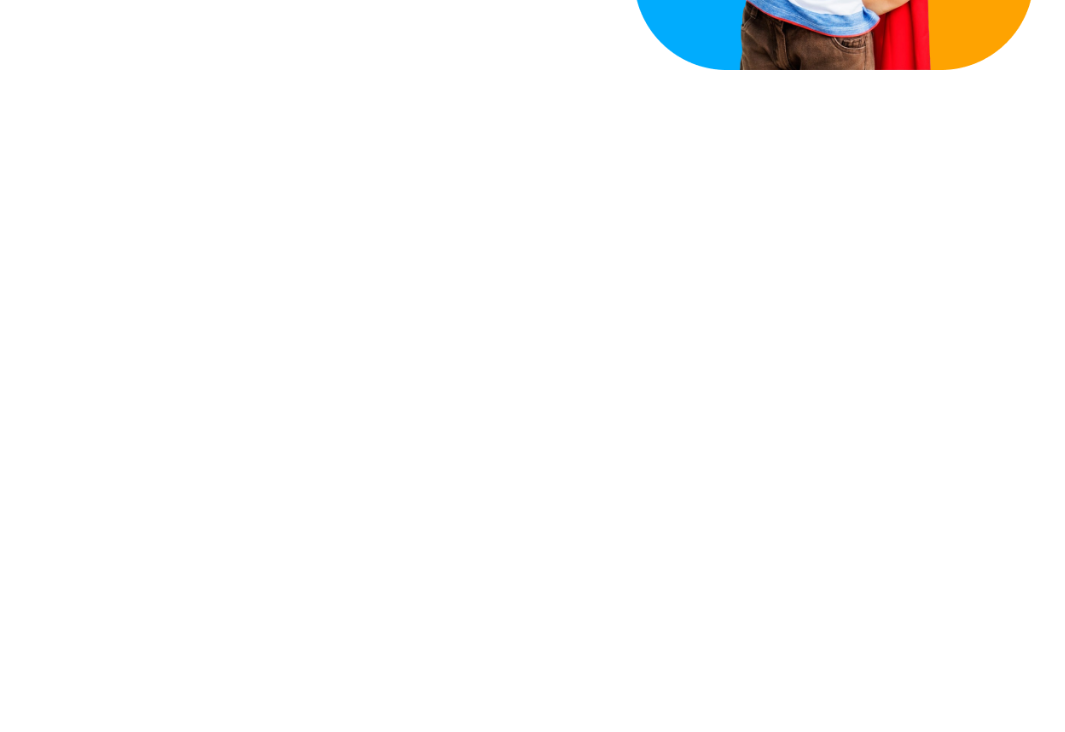
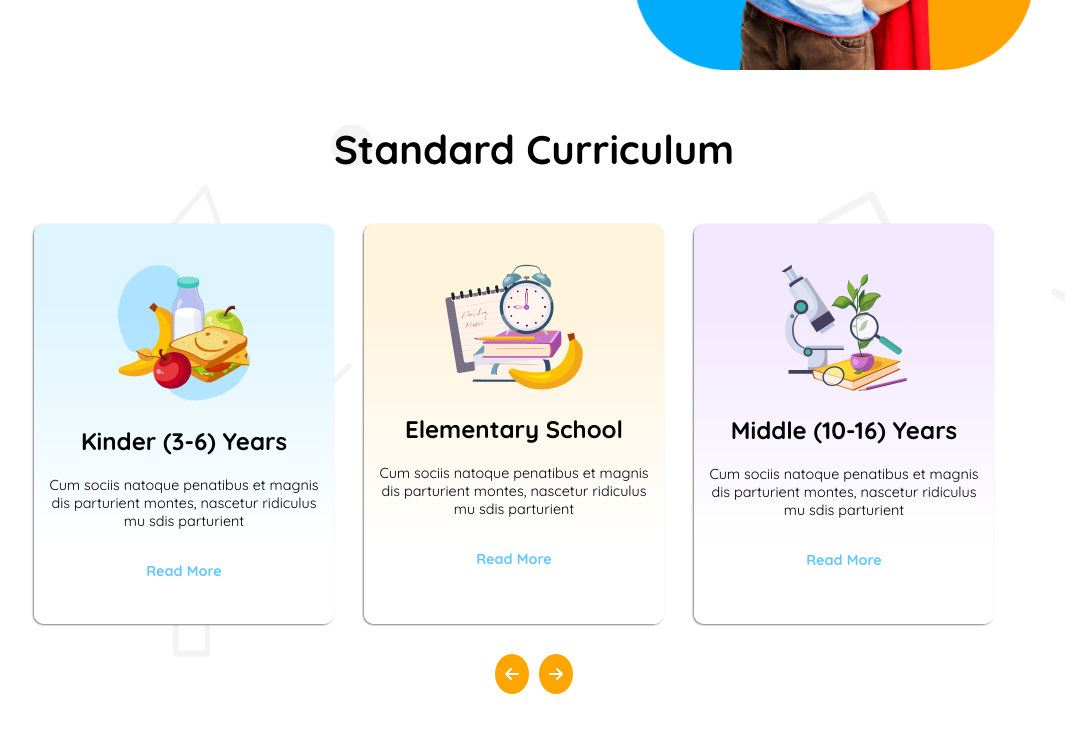
Before and after one commit to mdyasin0/number-2-assignment, a plain HTML site: page index.html in a window 1280 px wide. Shown: the part 516-1248 px from the top of the page, without its empty margins (106-1171 px from the left). Before the commit the page ends 800 px from the top, so only its background shows below. Drawn offline with Linux system fonts and the light colour scheme.

Commit message:
standard section compleate with mobile reponsive

```diff
--- a/index.html
+++ b/index.html
@@ -52,6 +52,46 @@
                 <img src="assets/hero-kids.png" alt="bannar photo">
         </div>
   </section>
-
+ <section class="standard-background">
+    <section class="standard">
+        <h1>Standard Curriculum</h1>
+        <div class="standard-all-card">
+            <div class="standard-card-1">
+                <img class="standard-card-1-img" src="assets/kinder.png" alt="standard-card-1-photo">
+                <h5 class="standard-card-1-h5">Kinder (3-6) Years</h5>
+                <p class="standard-card-1-describtion">
+                    Cum sociis natoque penatibus et magnis
+                    dis parturient montes, nascetur ridiculus
+                    mu sdis parturient
+                </p>
+                <p class="standard-card-1-link"><a href="">Read More</a></p>
+            </div>
+            <div class="standard-card-2">
+                <img class="standard-card-1-img" src="assets/elementary.png" alt="standard-card-1-photo">
+                <h5 class="standard-card-1-h5">Elementary School</h5>
+                <p class="standard-card-1-describtion">
+                    Cum sociis natoque penatibus et magnis
+                    dis parturient montes, nascetur ridiculus
+                    mu sdis parturient
+                </p>
+                <p class="standard-card-1-link"><a href="">Read More</a></p>
+            </div>
+            <div class="standard-card-3">
+                <img class="standard-card-1-img" src="assets/middle.png" alt="standard-card-1-photo">
+                <h5 class="standard-card-1-h5">Middle (10-16) Years</h5>
+                <p class="standard-card-1-describtion">
+                    Cum sociis natoque penatibus et magnis
+                    dis parturient montes, nascetur ridiculus
+                    mu sdis parturient
+                </p>
+                <p class="standard-card-1-link"><a href="">Read More</a></p>
+            </div>
+        </div>
+        <div class="arrow">
+            <div class="arrow-1"><i class="fa-solid fa-arrow-left"></i></div>
+            <div class="arrow-2"><i class="fa-solid fa-arrow-right"></i></div>
+        </div>
+      </section>
+ </section>
 </body>
 </html>
--- a/style.css
+++ b/style.css
@@ -108,6 +108,102 @@ nav{
 }
 /*Empowering section compleate */
 
+/* standard section  */
+.standard-background{
+ background-image:url('assets/bg.png');
+ width: 100%;
+ background-size: cover;
+ margin-top: 50px;
+}
+.standard{
+    max-width: 1000px;
+    margin: 0 auto;
+    margin-bottom: 40px;
+    text-align: center;
+
+}
+.standard h1{
+ font-weight: bold;
+ font-size: 2.5rem;
+ margin-bottom: 50px;
+}
+.standard-all-card{
+    display: flex;
+    gap: 30px;
+}
+.standard-card-1{
+    max-width:300px ;
+    min-height: 400px;
+    background-image: linear-gradient(to bottom, rgba(222, 245, 255, 1)20%,white 80%);
+    text-align: center;
+    border-radius: 10px;
+    padding: 10px;
+    box-shadow:  -1px  1px  2px grey;
+
+}
+.standard-card-2{
+    max-width:300px ;
+    min-height: 400px;
+    background-image: linear-gradient(to bottom, rgba(255, 244, 220, 1)20%,white 80%);
+    text-align: center;
+    border-radius: 10px;
+    padding: 10px;
+    box-shadow:  -1px  1px  2px grey;
+
+}
+.standard-card-3{
+    max-width:300px ;
+    min-height: 400px;
+    background-image: linear-gradient(to bottom, rgba(242, 232, 255, 1)20%,white 80%);
+    text-align: center;
+    border-radius: 10px;
+    padding: 10px;
+    box-shadow:  -1px  1px  2px grey;
+
+}
+.standard-card-1-img{
+    margin-bottom: 20px;
+    margin-top: 30px;
+}
+.standard-card-1-h5{
+    font-size: 1.5rem;
+    font-weight: bold;
+    margin-bottom: 20px;
+}
+.standard-card-1-describtion{
+    font-size: 0.9rem;
+    font-weight: 400px;
+    margin-bottom: 30px;
+}
+.standard-card-1-link a{
+    text-decoration: none;
+    font-weight: bold;
+    font-size: 0.9rem;
+    color:rgba(100, 200, 255, 1) ;
+
+}
+.arrow{
+    display: flex;
+    justify-content: center;
+    margin-top: 30px;
+    gap: 10px;
+}
+.arrow-1{
+    background-color: orange;
+    color: white;
+    border-radius: 50%;
+    padding: 10px;
+
+}
+.arrow-2{
+    background-color: orange;
+    color: white;
+    border-radius: 50%;
+    padding: 10px;
+
+}
+/* standard section compleate */
+
 
 @media screen and (max-width:576px) {
    /* responsive style of navbar for mobile */
@@ -133,5 +229,18 @@ nav{
         max-width: 90%;
         margin: 0 auto;
     }
+ /* responsive style of standard section for mobile */
+    .standard-all-card{
+        flex-direction: column;
 
+    }
+    .standard-card-1 ,
+    .standard-card-2 ,
+    .standard-card-3{
+        max-width: 90%;
+        margin: 0 auto;
+    }
+    .arrow{
+        display: none;
+    }
 }
```
